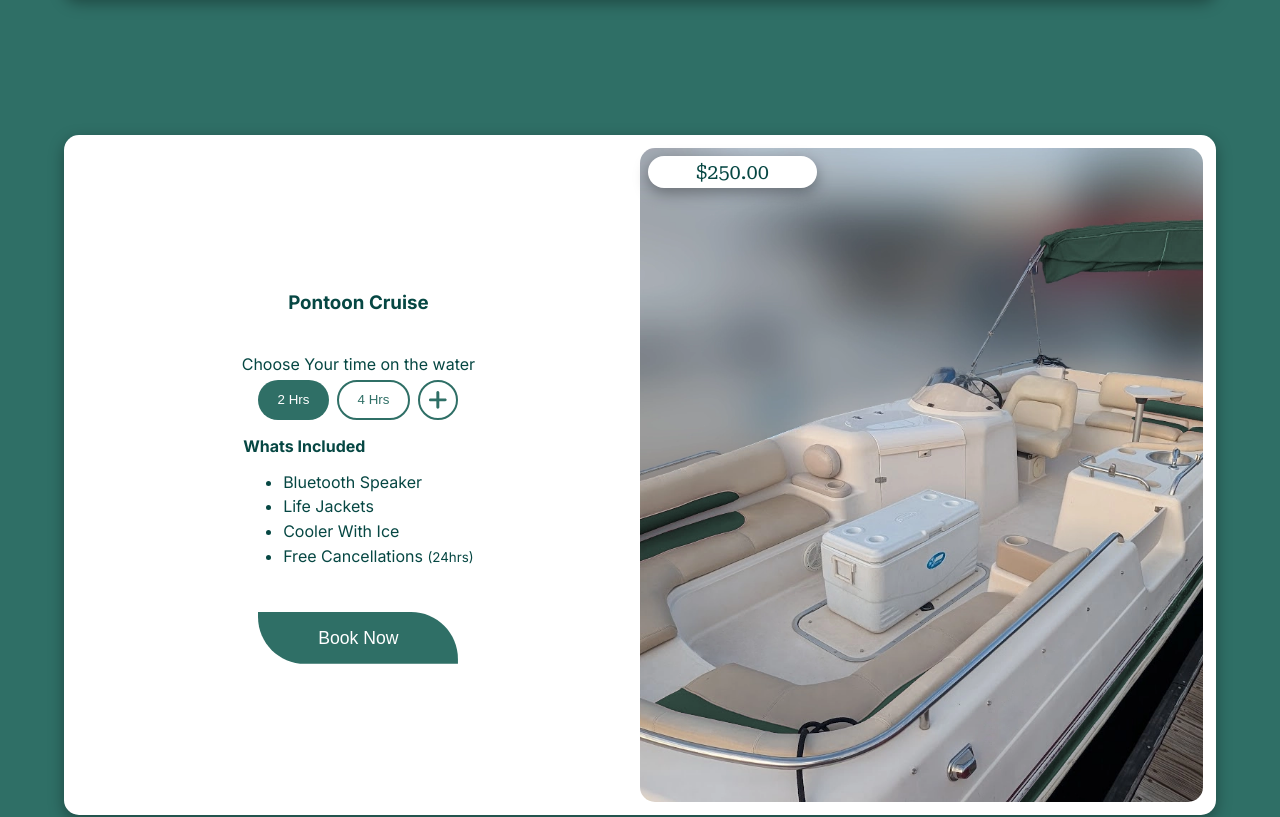
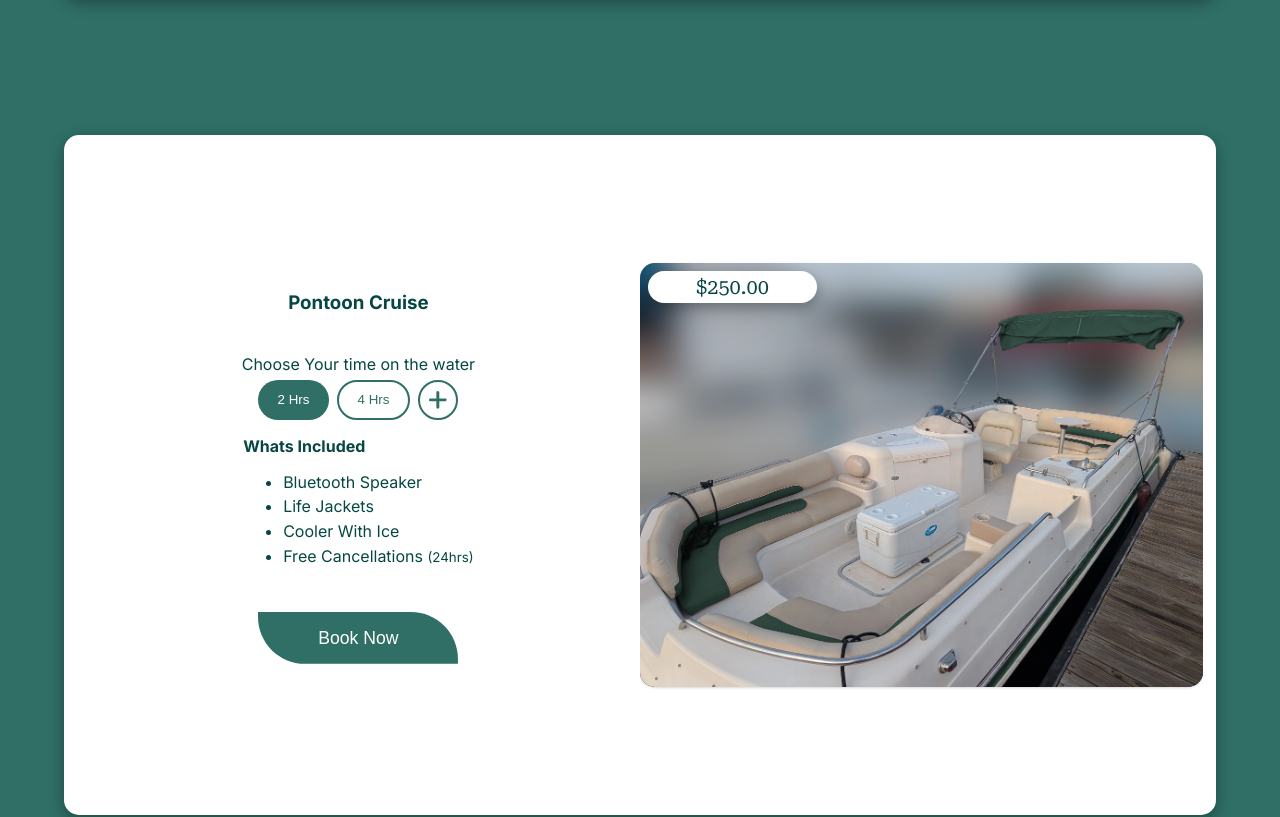
Before and after one commit to rcrawf13/boat-rental, a React (Vite) app: page /#Home in a window 1280 px wide. Shown: the part 1561-2378 px from the top of the page. Built offline with nearby package versions, Linux system fonts and the light colour scheme; a web font is replaced by a local one.

Commit message:
CSS Responsive Tweaks

```diff
--- a/src/components/sections/about_section/about_sec_items/about.css
+++ b/src/components/sections/about_section/about_sec_items/about.css
@@ -83,7 +83,8 @@ h2 {
 
 .wideScreenContainer {
   margin-top: 3%;
-  width: 90dvw;
+  width: 90%;
+  max-width: 1600px;
   height: 85%;
   overflow: hidden;
   background-color:#FFFFFF;
@@ -164,7 +165,7 @@ h2 {
   display: grid;
   justify-items: center;
   grid-template-rows: repeat(auto-fil,minmax(150px,1fr));
-  grid-template-columns: repeat(auto-fill,minmax(250px,1fr));
+  grid-template-columns: 1fr;
   border-radius: 15px;
   box-sizing: border-box;
   padding: .8rem;
--- a/src/components/sections/contact_section/contact.css
+++ b/src/components/sections/contact_section/contact.css
@@ -7,7 +7,7 @@
 }
 .contactWideScreenContain {
     color: #3A745C;
-    width: 90%;
+    width: 90%; max-width: 1600px;
     height: auto;
     top: 6.5%;
     background-color: #FFFFFF;
--- a/src/components/sections/pricing_section/PriceSecWide.tsx
+++ b/src/components/sections/pricing_section/PriceSecWide.tsx
@@ -42,7 +42,11 @@ const PriceSecWide = ({currentPrice,active,setCurrentPrice,setActive}:PriceSecWi
         </div>
         <div className="vidCon">
             <div className="priceQuoteCont">
-                <div className="priceQuote">
+
+            </div>
+
+            <div className="imgCon">
+                  <div className="priceQuote">
                   <p>
                   <motion.span
                   ref={scope}
@@ -51,8 +55,8 @@ const PriceSecWide = ({currentPrice,active,setCurrentPrice,setActive}:PriceSecWi
                   </motion.span>
                   </p>
                 </div>
+              <img src={pontoonPic} alt="" />
             </div>
-            <img src={pontoonPic} alt="" />
         </div>
     </div>
   )
--- a/src/components/sections/pricing_section/pricesec.css
+++ b/src/components/sections/pricing_section/pricesec.css
@@ -182,9 +182,6 @@
 }
 
 
-
-
-
 .includedList {
   font-family: inter;
 }
@@ -220,7 +217,7 @@ h4 {
   gap: .5rem;
 }
 
- .test {
+.test {
   border-radius: 100px;
   border: #2F6F66 solid 2pt ;
   height: 4dvh;
--- a/src/components/sections/pricing_section/pricesecwide.css
+++ b/src/components/sections/pricing_section/pricesecwide.css
@@ -1,5 +1,6 @@
 .priceWideScreenContainer {
-    width: 90%;
+    width: 90%; max-width: 1600px;
+
     height: 85%;
     top: 12%;
     background-color: #FFFFFF;
@@ -8,6 +9,10 @@
     border-radius: 15px;
     display: grid;
     grid-template-columns: repeat(auto-fit, minmax(250px, 1fr));
+    align-items: center;
+    justify-content: center;
+    min-width: 0;
+
     box-sizing: border-box;
     box-shadow: var(--home-text-shadow);
     visibility: hidden;
@@ -27,14 +32,13 @@
 
  .dynamicPricingSect {
     border-radius: 15px 0px 0px 15px;
-    height: 100%;
-    max-width: 100%;
     display: flex;
     gap: 1rem;
     flex-direction: column;
     align-items: center;
     justify-content: center;
     box-sizing: border-box;
+    min-width: 0;
 
  }
 
@@ -53,17 +57,23 @@
     width: 50%;
 }
 
-.vidCon , .dynamicPricingSect{
-
+.vidCon {
+    display: flex;
+    align-items: center;
+    justify-content: center;
+    min-width: 0;
+    height: 100%;
+    overflow: hidden;
+    display: ;
+    position: relative;
 }
 
-.vidCon > img {
-    display: block;
-    border-radius: 15px;
-    object-fit: cover;
-    max-inline-size: 100%;
-    height: 100%;
+.imgCon > img {
+  display: block;
+  max-width: 100%;
+  border-radius: 15px;
 }
+
 @media (height <= 500px) {
 
     .dynamicPricingSect {
@@ -71,11 +81,3 @@
     }
 
 }
-
-@media (height <= 400px) {
-
-    .vidCon > img {
-    height: auto;
-    max-width:100% ;
-    }
-}
```
